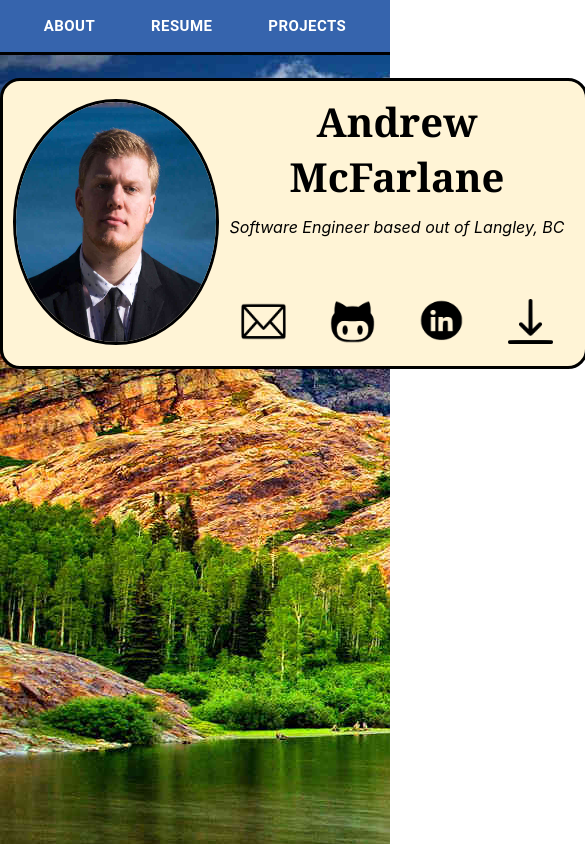
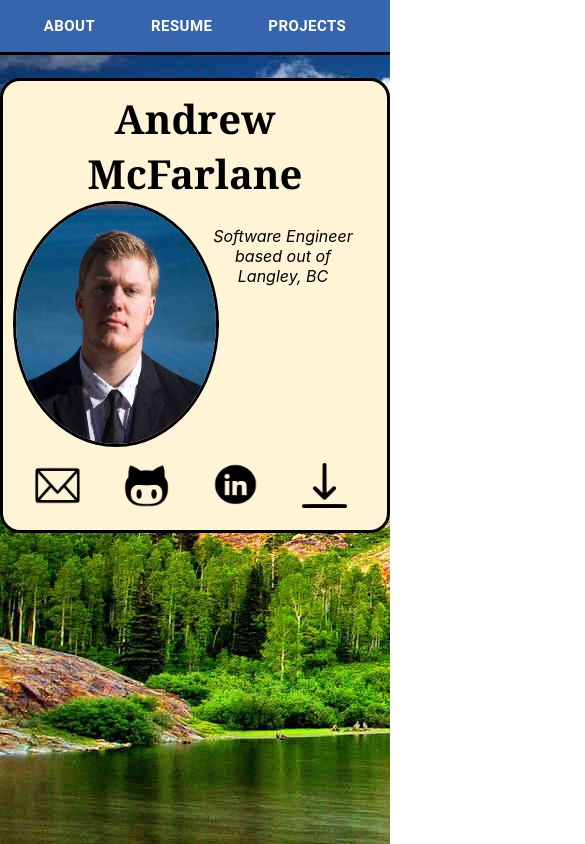
Before and after one commit to am8525/website, a React (Create React App) app: page / in a window 390 px wide. Shown: the whole page, 585 px wide, since content can reach past the window. Built offline with nearby package versions, Linux system fonts and the light colour scheme.

Commit message:
modded profile layout for mobile view

```diff
--- a/src/Components/Profile.js
+++ b/src/Components/Profile.js
@@ -17,27 +17,46 @@ const styles = () =>
     },
     profileInfo: {
       display: "flex",
-      flexDirection: "column",
-      justifyContent: "center",
+      flexDirection: window.innerWidth >= 700 ? "column" : "row",
+      minWidth: "0px",
+      minHeight: "0px",
+      height: "auto",
+      justifyContent: "space-between",
       alignItems: "center"
     },
+    nameAndBlurb: {
+      display: "flex",
+      flexDirection: "column"
+    },
     name: {
-      marginTop: "-30px"
+      display: "inline",
+      overflowWrap: "normal",
+      minHeight: "0px",
+      height: "auto"
     },
     blurb: {
-      marginTop: "-20px"
+      position: "relative",
+      bottom: window.innerWidth >= 700 ? "0px" : "70px",
+      right: "15px",
+      display: "inline",
+      overflowWrap: "normal"
     },
     nameTxt: {
       fontFamily: "Georgia, serif",
-      fontSize: "40px"
+      fontSize: "40px",
+      display: "inline",
+      position: "relative"
     },
     quickLinks: {
       display: "flex",
-      marginTop: "50px"
+      marginTop: window.innerWidth >= 700 ? "25%" : "0px",
+      minWidth: "0px"
     },
     smallIcon: {
       width: "45px",
       height: "45px",
+      display: "inline-block",
+      position: "relative",
       backgroundColor: "transparent",
       marginLeft: "10px",
       marginRight: "10px"
@@ -46,21 +65,24 @@ const styles = () =>
 
 const rootStyle = {
   display: "flex",
-  justifyContent: "center",
-  alignItems: "center",
+  flexDirection: window.innerWidth >= 700 ? "row" : "column",
+  justifyContent: "flex-start",
+  alignItems: "flex-start",
   backgroundColor: ProfileBackgroundColor,
   borderRadius: "20px",
   border: "3px solid black",
   transition: "margin-top .5s ease-out",
   padding: "10px",
-  maxWidth: "650px",
+  minWidth: "0px",
+  maxWidth: window.innerWidth < 700 ? "95vw" : "650px",
   margin: "0 auto"
 };
 
 const Profile = props => {
   const { classes, profile, tab } = props;
   if (profile) {
-    return (
+    //larger view (desktop, ipad)
+    return window.innerWidth >= 700 ? (
       <div style={{ ...rootStyle, marginTop: tab !== "none" ? "5px" : "20%" }}>
         <div>
           <img
@@ -70,6 +92,7 @@ const Profile = props => {
           />
         </div>
         <div className={classes.profileInfo}>
+          <div className={classes.nameAndBlurb}>
             <div className={classes.name}>
               <h2 className={classes.nameTxt}>
                 {profile.name && profile.name.value}
@@ -78,9 +101,34 @@ const Profile = props => {
             <div className={classes.blurb}>
               <i>{profile.blurb && profile.blurb.value}</i>
             </div>
+          </div>
           <div className={classes.quickLinks}>
             {generateButtons(classes, profile.icons)}
           </div>
+        </div>
+      </div>
+    ) : (
+      //column view (mobile)
+      <div style={{ ...rootStyle, marginTop: tab !== "none" ? "50px" : "20%" }}>
+        <div className={classes.name}>
+          <h2 className={classes.nameTxt}>
+            {profile.name && profile.name.value}
+          </h2>
+        </div>
+        <div className={classes.profileInfo}>
+          <div>
+            <img
+              alt={profile.pic && profile.pic.alt}
+              src={profile.pic && profile.pic.path}
+              className={classes.headshot}
+            />
+          </div>
+          <div className={classes.blurb}>
+            <i>{profile.blurb && profile.blurb.value}</i>
+          </div>
+        </div>
+        <div className={classes.quickLinks}>
+          {generateButtons(classes, profile.icons)}
         </div>
       </div>
     );
```
Lines whose indentation alone changed are shown as unchanged.
